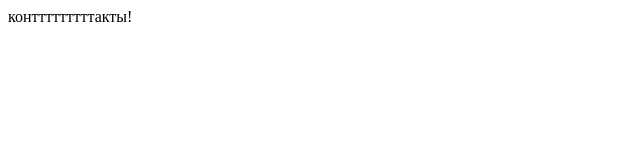
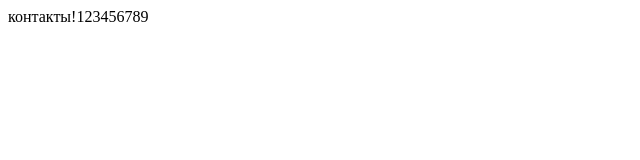
Before and after one commit to Thegek/lost-time-1, a plain HTML site: page index.html in a window 1280 px wide. Shown: the full height of the page, 0-640 px from the left. Drawn offline with Linux system fonts and the light colour scheme.

Commit message:
Update index.html

```diff
--- a/index.html
+++ b/index.html
@@ -5,6 +5,6 @@
   <title>Document</title>
 </head>
 <body>
-  контттттттттакты!
+  контакты!123456789
 </body>
 </html>
```
